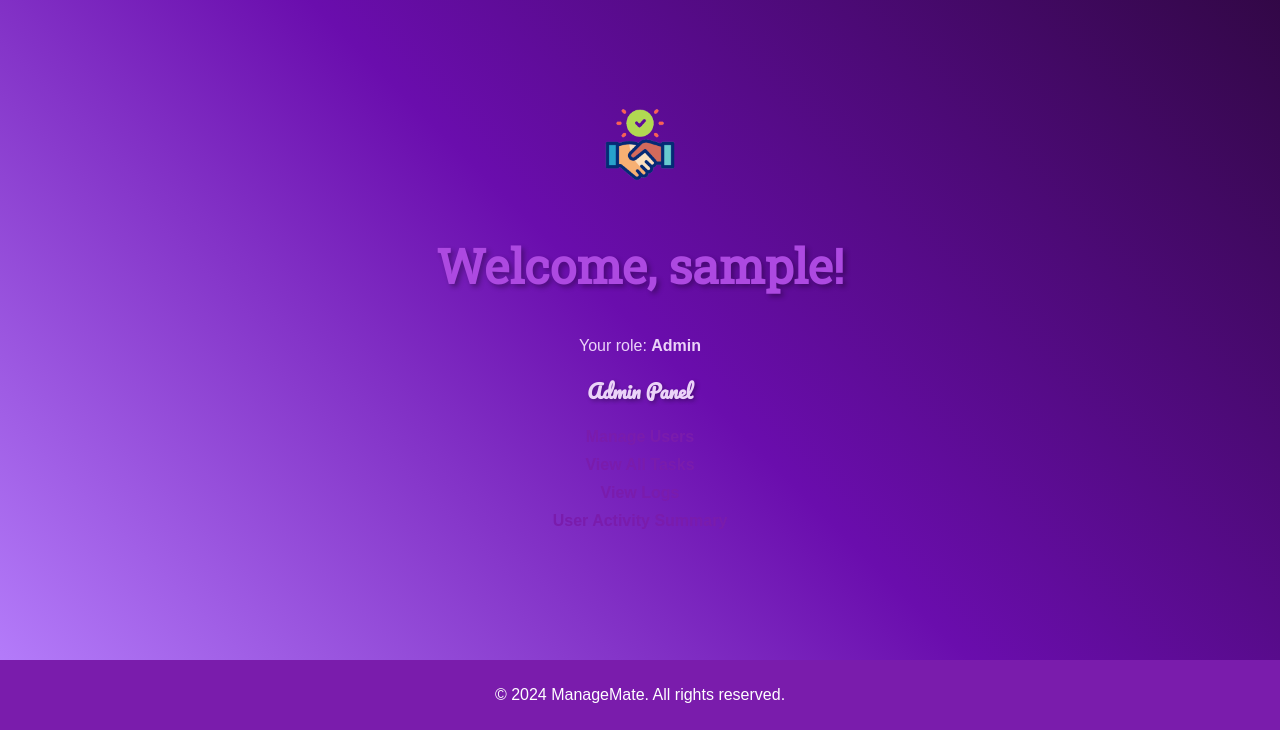
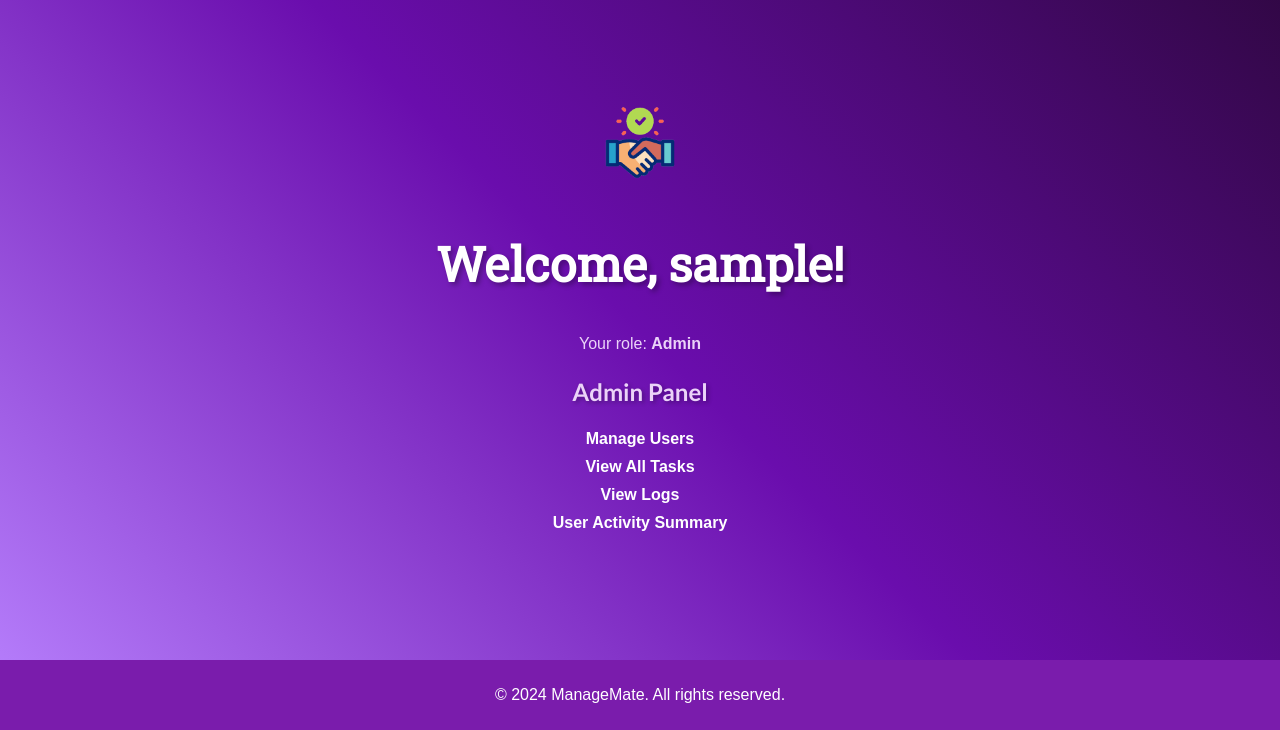
Before and after one commit to hersheydoria/task-management, a PHP site: page /dashboard.php in a window 1280 px wide. Shown: the part 70-800 px from the top of the page. Run offline with PHP 8.4, Linux system fonts and the light colour scheme; the visitor is signed in with stand-in values (Sample User, id 1); tables that the repository leaves empty or names only in its code hold one stand-in row (values such as "Sample post"); some libraries are stand-ins or nearby versions.

Commit message:
fix: dashboard

```diff
--- a/assets/style.css
+++ b/assets/style.css
@@ -180,7 +180,7 @@ footer {
 
 
 .dashboard h2 {
-    color: #AD49E1;
+    color: white;
     font-size: 3rem; /* Adjust the size as needed */
     font-family: 'Roboto Slab', serif; /* Interesting font style */
     text-shadow: 3px 3px 5px rgba(0, 0, 0, 0.3); /* Adding shadow */
@@ -193,10 +193,12 @@ footer {
 
 .dashboard h3 {
     color: #EBD3F8;
-    font-size: larger;
-    font-family: 'Pacifico', cursive; /* Interesting font style */
-    text-shadow: 2px 2px 4px rgba(0, 0, 0, 0.3); /* Adding shadow */
+    font-size: 1.5rem;
+    font-family: 'Lato', sans-serif; /* Changed to Lato */
+    text-shadow: 2px 2px 4px rgba(0, 0, 0, 0.3); /* Keeping the shadow */
 }
+
+
 
 
 
@@ -210,7 +212,7 @@ footer {
 }
 
 .dashboard-content li a{
-    color: #7A1CAC;
+    color: white;
 }
 
 
--- a/dashboard.php
+++ b/dashboard.php
@@ -62,6 +62,7 @@ $username = $user['username'];
 </div>
 
 <link href="https://fonts.googleapis.com/css2?family=Roboto+Slab&display=swap" rel="stylesheet">
-<link href="https://fonts.googleapis.com/css2?family=Pacifico&display=swap" rel="stylesheet">
+<link href="https://fonts.googleapis.com/css2?family=Lato:wght@400;700&display=swap" rel="stylesheet">
+
 
 <?php include 'includes/footer.php'; ?>
--- a/includes/db.php
+++ b/includes/db.php
@@ -2,7 +2,7 @@
 $host = 'localhost';
 $dbname = 'task_management';
 $username = 'postgres';
-$password = 'hershey';
+$password = 'rovzkie';
 
 try {
     // Use the PostgreSQL DSN instead of MySQL
```
